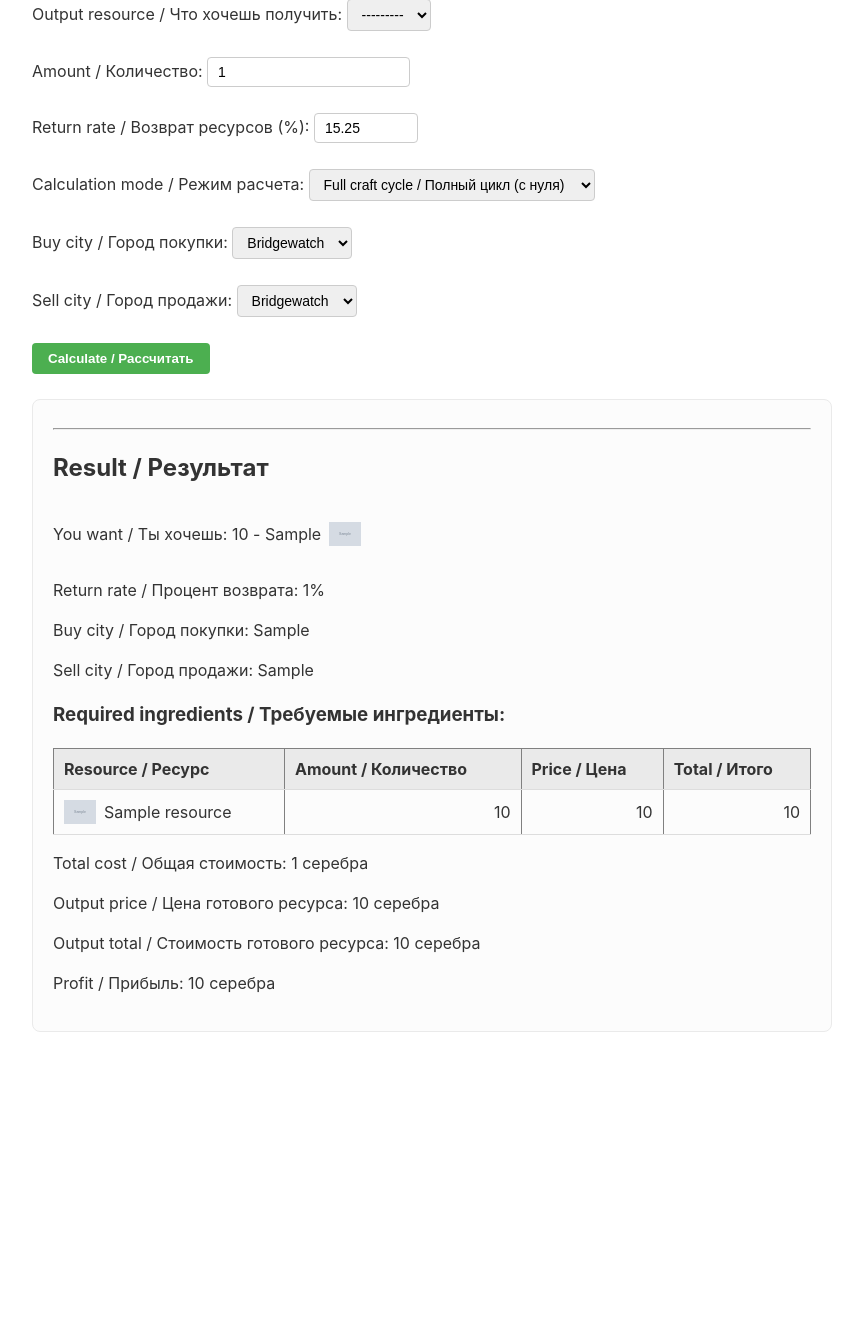
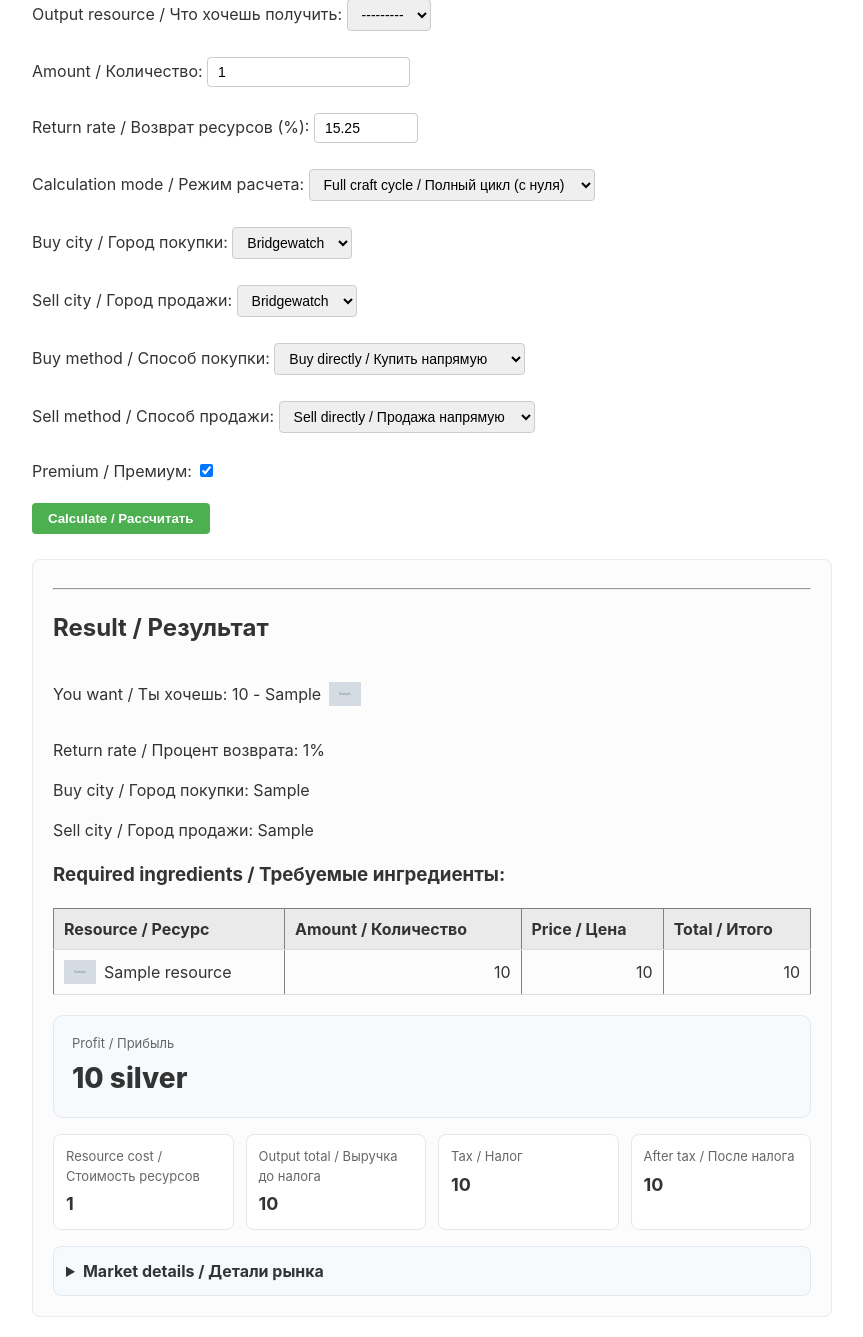
Before and after one commit to bizimod/albion, a Django app: template refining/templates/refining/calculation.html in a window 1280 px wide. Shown: the part 90-1427 px from the top of the page, without its empty margins (208-1071 px from the left). Before the commit the page ends 1122 px from the top, so only its background shows below. Run offline with Django 5.2, Linux system fonts and the light colour scheme; tables that the repository leaves empty hold one stand-in row (values such as "Sample post"); the template is opened without the code that fills it: values that come from a table or form of the project are taken from there, most other values are stand-ins (such as "Sample title", 1, 10 or a date in 2020); grey boxes marked "Sample" are stand-in pictures.

Commit message:
add tax and market fee

```diff
--- a/refining/forms.py
+++ b/refining/forms.py
@@ -16,6 +16,16 @@ CALCULATION_CHOICES = [
     ('last_step', 'Last step only / Только последний шаг'),
 ]
 
+BUY_METHOD_CHOICES = [
+    ('buy_direct', 'Buy directly / Купить напрямую'),
+    ('buy_order', 'Buy order / Покупка через ордер'),
+]
+
+SELL_METHOD_CHOICES = [
+    ('sell_direct', 'Sell directly / Продажа напрямую'),
+    ('sell_order', 'Sell order / Продажа через ордер'),
+]
+
 
 class RefiningCalculatorForm(forms.Form):
     output_resource = forms.ModelChoiceField(queryset=Resource.objects.filter(type=ResourceType.REFINED),
@@ -32,3 +42,9 @@ class RefiningCalculatorForm(forms.Form):
     buy_city = forms.ChoiceField(choices=CITY_CHOICES, label='Buy city / Город покупки')
 
     sell_city = forms.ChoiceField(choices=CITY_CHOICES, label='Sell city / Город продажи')
+
+    buy_method = forms.ChoiceField(choices=BUY_METHOD_CHOICES, label='Buy method / Способ покупки')
+
+    sell_method = forms.ChoiceField(choices=SELL_METHOD_CHOICES, label='Sell method / Способ продажи')
+
+    has_premium = forms.BooleanField(required=False, initial=True, label='Premium / Премиум')
--- a/refining/templates/refining/calculation.html
+++ b/refining/templates/refining/calculation.html
@@ -70,6 +70,75 @@
     padding: 20px;             /* Внутренние отступы, чтобы тексту было свободно */
     margin-top: 25px;          /* Отступ от верхней формы и кнопки */
     box-shadow: 0 4px 6px rgba(0,0,0,0,02); /* Почти невидимая тень для объема */
+    }
+    .profit-positive {
+    color: #2f855a;
+    font-weight: 700;
+    }
+
+    .profit-negative {
+     color: #c53030;
+     font-weight: 700;
+    }
+    .summary-block {
+    margin-top: 20px;
+    }
+    .profit-card {
+        padding: 18px;
+        border-radius: 10px;
+        background-color: #f7fafc;
+        border: 1px solid #e2e8f0;
+        margin-bottom: 16px;
+    }
+    .profit-card-positive {
+        background-color: #f0fff4;
+        border-color: #9ae6b4;
+    }
+    .profit-card-negative {
+        background-color: #fff5f5;
+        border-color: #feb2b2;
+    }
+    .summary-profit {
+        font-size: 28px;
+        font-weight: 800;
+        margin-top: 4px;
+    }
+    .summary-grid {
+        display: grid;
+        grid-template-columns: repeat(4, 1fr);
+        gap: 12px;
+        margin-bottom: 16px;
+    }
+    .summary-item {
+        background-color: #ffffff;
+        border: 1px solid #e2e8f0;
+        border-radius: 8px;
+        padding: 12px;
+    }
+    .summary-label {
+        font-size: 13px;
+        color: #666;
+        margin-bottom: 4px;
+    }
+    .summary-value {
+        font-size: 18px;
+        font-weight: 700;
+    }
+    .details-block {
+        background-color: #f7fafc;
+        border: 1px solid #e2e8f0;
+        border-radius: 8px;
+        padding: 12px;
+    }
+    .details-block summary {
+        cursor: pointer;
+        font-weight: 700;
+    }
+    .details-grid {
+        margin-top: 12px;
+    }
+    .details-grid p {
+        margin: 6px 0;
     }
 
 </style>
@@ -144,23 +213,61 @@
             {% endfor %}
         </table>
 
-            <p>
-            Total cost / Общая стоимость:
-            {{ result.total_cost|floatformat:-2 }} серебра
-        </p>
-            <p>
-            Output price / Цена готового ресурса:
-            {{ result.output_price|floatformat:-2 }} серебра
-        </p>
-            <p>
-            Output total / Стоимость готового ресурса:
-            {{ result.output_total|floatformat:-2 }} серебра
-        </p>
-            <p>
-            Profit / Прибыль:
-            {{ result.profit|floatformat:-2 }} серебра
-        </p>
-    </div>
+           <div class="summary-block">
+                <div class="profit-card {% if result.profit > 0 %}profit-card-positive{% elif result.profit < 0 %}profit-card-negative{% endif %}">
+                    <div class="summary-label">Profit / Прибыль</div>
+                    <div class="summary-profit">
+                        {% if result.profit > 0 %}
+                            +{{ result.profit|floatformat:-2 }}
+                        {% else %}
+                            {{ result.profit|floatformat:-2 }}
+                        {% endif %}
+                        silver
+                    </div>
+                </div>
+
+                <div class="summary-grid">
+                    <div class="summary-item">
+                        <div class="summary-label">Resource cost / Стоимость ресурсов</div>
+                        <div class="summary-value">{{ result.total_cost|floatformat:-2 }}</div>
+                    </div>
+
+                    <div class="summary-item">
+                        <div class="summary-label">Output total / Выручка до налога</div>
+                        <div class="summary-value">{{ result.output_total|floatformat:-2 }}</div>
+                    </div>
+
+                    <div class="summary-item">
+                        <div class="summary-label">Tax / Налог</div>
+                        <div class="summary-value">{{ result.sell_tax_amount|floatformat:-2 }}</div>
+                    </div>
+
+                    <div class="summary-item">
+                        <div class="summary-label">After tax / После налога</div>
+                        <div class="summary-value">{{ result.output_after_tax|floatformat:-2 }}</div>
+                    </div>
+                </div>
+
+                <details class="details-block">
+                    <summary>Market details / Детали рынка</summary>
+
+                    <div class="details-grid">
+                        <p>Buy method / Способ покупки: {{ result.buy_method }}</p>
+                        <p>Sell method / Способ продажи: {{ result.sell_method }}</p>
+                        <p>Premium / Премиум:
+                            {% if result.has_premium %}
+                                Yes / Да
+                            {% else %}
+                                No / Нет
+                            {% endif %}
+                        </p>
+                        <p>Base resource cost / Без комиссии: {{ result.base_total_cost|floatformat:-2 }} silver</p>
+                        <p>Buy fee included / С комиссией покупки: {{ result.total_cost|floatformat:-2 }} silver</p>
+                        <p>Output price / Цена готового ресурса: {{ result.output_price|floatformat:-2 }} silver</p>
+                        <p>Sell tax rate / Налог продажи: {{ result.sell_tax_rate|floatformat:-2 }}%</p>
+                    </div>
+                </details>
+            </div>
 {% endif %}
 
 
```
Also changed, not shown: refining/services.py (+32 -0 lines), refining/views.py (+30 -4 lines).
